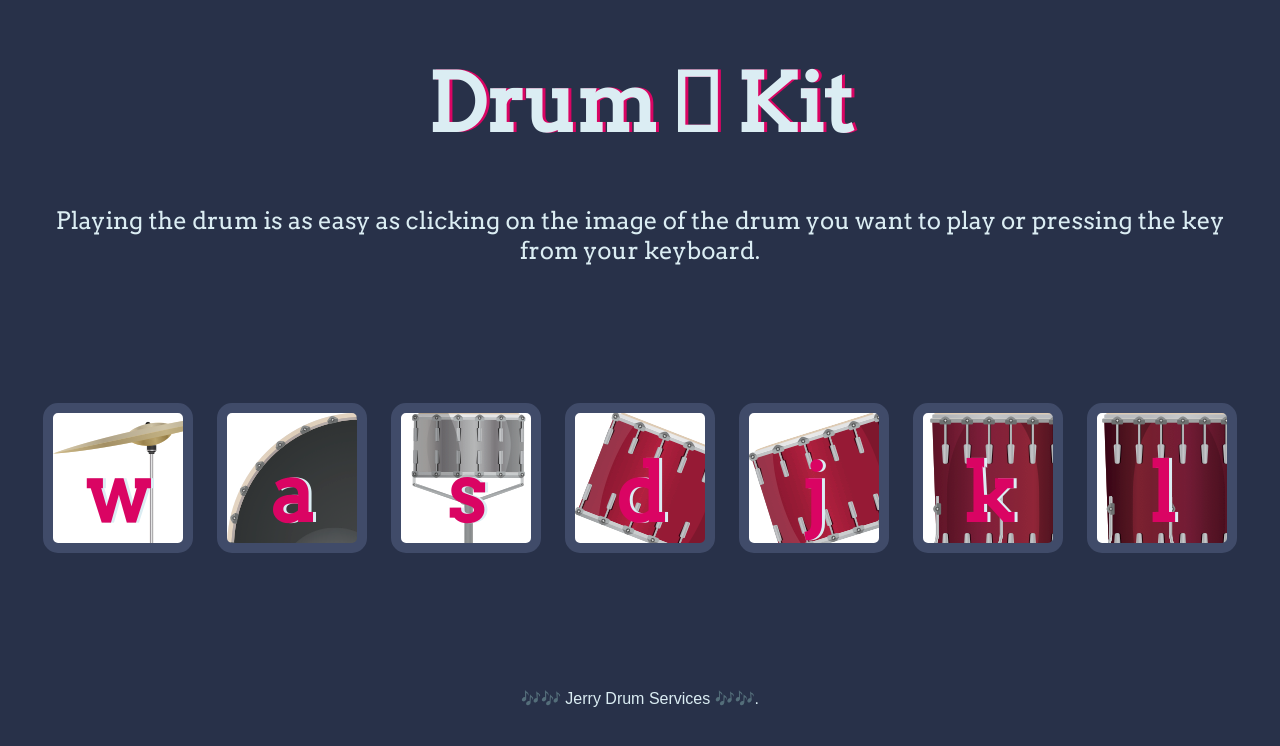
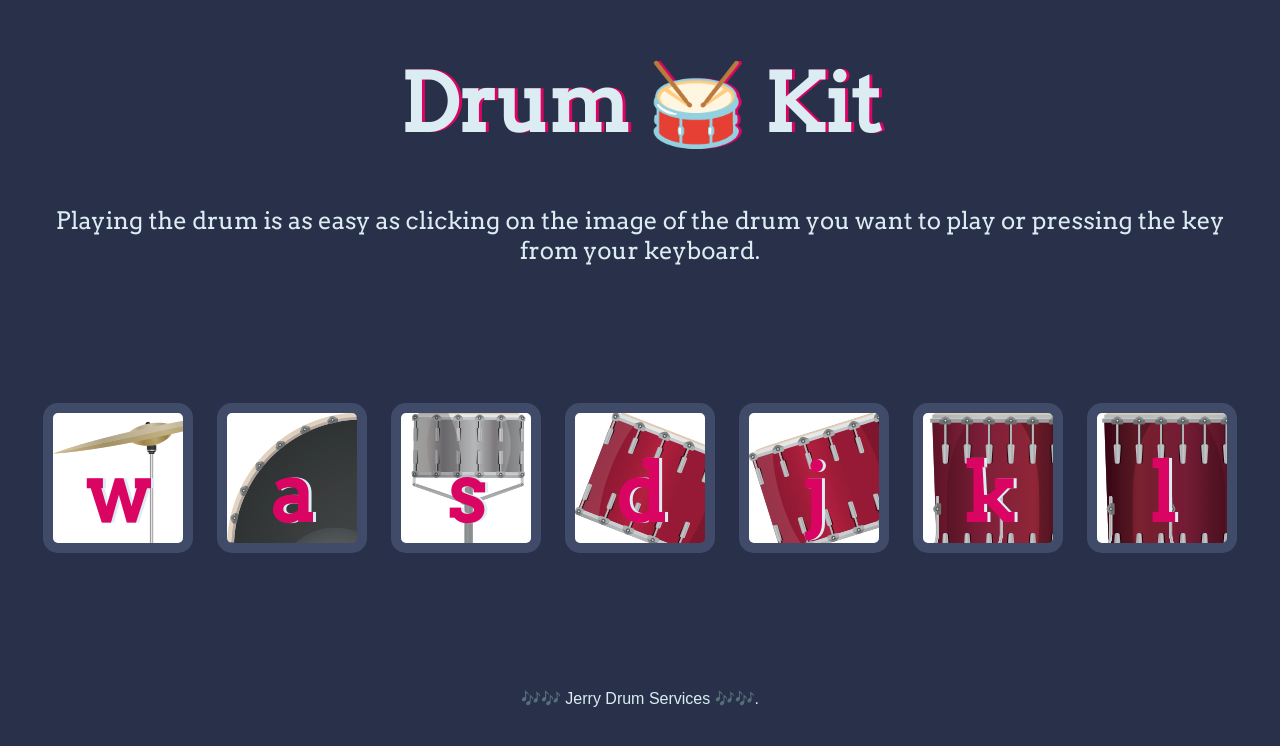
Before and after one commit to sunilbhara/DrumByJerry, a plain HTML site: page index.html in a window 1280 px wide. Drawn offline with Linux system fonts and the light colour scheme.

Commit message:
add drum icon

```diff
--- a/index.html
+++ b/index.html
@@ -10,7 +10,7 @@
 
 <body>
 
-  <h1 id="title">Drum  Kit</h1>
+  <h1 id="title">Drum 🥁 Kit</h1>
   <div class="description">
     <p>Playing the drum is as easy as clicking on the image of the drum you want to play or pressing the key from your keyboard.</p>
   </div>
```
